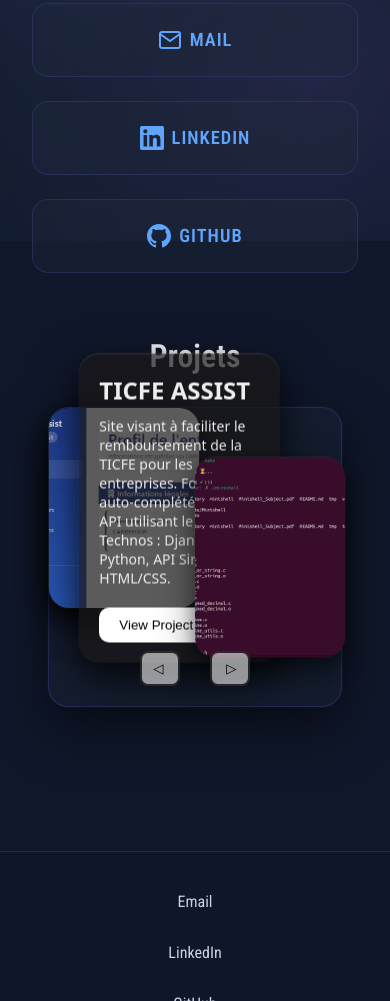
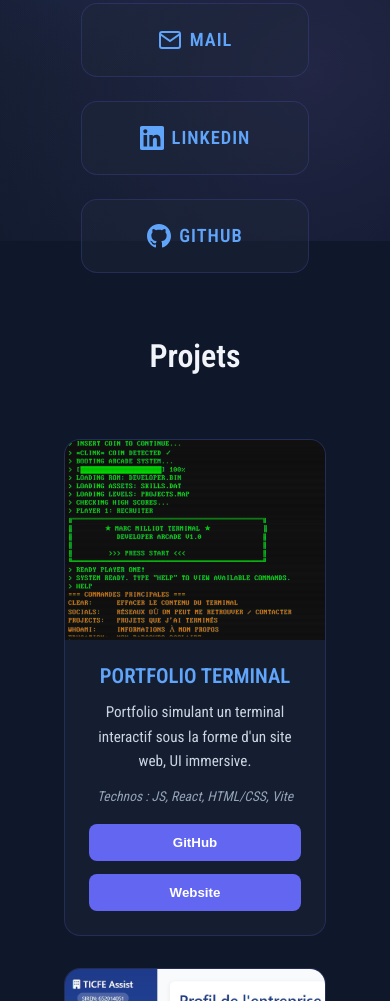
Before and after one commit to NaYruk/WebSite-Portfolio, a website built with Vite: page index.html in a window 390 px wide. Shown: the part 603-1604 px from the top of the page. Built offline with nearby package versions, Linux system fonts and the light colour scheme.

Commit message:
media querys OK, Responsive OK

```diff
--- a/index.html
+++ b/index.html
@@ -7,6 +7,7 @@
     <title>contact_project</title>
   </head>
   <body>
+    <!-- === HEADER === -->
     <header>
       <div class="photo">
         <img id="photo_img" src="/imgs/MilliotMarc.jpg" alt="profil_photo_img">
@@ -17,6 +18,8 @@
          Cherche un stage ou une alternance pour approfondir mes compétences et découvrir la collaboration en environnement professionnel.
       </p>
     </header>
+
+    <!-- === CONTACTS SECTION === -->
     <div class="Socials">
       <h2>Contacts</h2>
       <div class="cards-container">
@@ -41,8 +44,11 @@
         </a>
       </div>
     </div>
+
+    <!-- === PROJECTS SECTION === -->
     <div class="projects_caroussel">
       <h2>Projets</h2>
+      <!-- Carousel Desktop -->
       <div class="container">
         <div class="slide">
           <div
@@ -140,8 +146,69 @@
           <button class="next">▷</button>
         </div>
       </div>
+
+      <!-- === PROJECTS LIST (Mobile) === -->
+      <div class="projects-list">
+        <div class="project-card">
+          <div class="project-image" style="background-image: url('/imgs/TerminalInteractif.png');"></div>
+          <div class="project-info">
+            <h3>PORTFOLIO TERMINAL</h3>
+            <p>Portfolio simulant un terminal interactif sous la forme d'un site web, UI immersive.</p>
+            <p class="techs">Technos : JS, React, HTML/CSS, Vite</p>
+            <div class="project-links">
+              <a href="https://github.com/NaYruk/CV-Site" target="_blank" rel="noopener noreferrer">
+                <button>GitHub</button>
+              </a>
+              <a href="https://terminal-mmilliot.netlify.app/" target="_blank" rel="noopener noreferrer">
+                <button>Website</button>
+              </a>
+            </div>
+          </div>
+        </div>
+
+        <div class="project-card">
+          <div class="project-image" style="background-image: url('/imgs/TICFE_Picture.jpg');"></div>
+          <div class="project-info">
+            <h3>TICFE ASSIST</h3>
+            <p>Site visant à faciliter le remboursement de la TICFE pour les entreprises. Formulaire auto‑complété via une API utilisant le SIREN.</p>
+            <p class="techs">Technos : Django, Python, API Sirene, HTML/CSS</p>
+            <div class="project-links">
+              <a href="https://github.com/NaYruk/TICFE-ASSIST" target="_blank" rel="noopener noreferrer">
+                <button>GitHub</button>
+              </a>
+            </div>
+          </div>
+        </div>
+
+        <div class="project-card">
+          <div class="project-image" style="background-image: url('/imgs/MinishellPicture.png');"></div>
+          <div class="project-info">
+            <h3>MINISHELL</h3>
+            <p>Création d'un Shell en C, en se basant sur le fonctionnement de bash.</p>
+            <div class="project-links">
+              <a href="https://github.com/NaYruk/Minishell" target="_blank" rel="noopener noreferrer">
+                <button>GitHub</button>
+              </a>
+            </div>
+          </div>
+        </div>
+
+        <div class="project-card">
+          <div class="project-image" style="background-image: url('/imgs/irssiPicture.png');"></div>
+          <div class="project-info">
+            <h3>IRC</h3>
+            <p>IRC est une implémentation complète d'un serveur basé sur le protocole IRC 1459 permettant de communiquer entre clients du serveur.</p>
+            <div class="project-links">
+              <a href="https://github.com/NaYruk/IRC" target="_blank" rel="noopener noreferrer">
+                <button>GitHub</button>
+              </a>
+            </div>
+          </div>
+        </div>
+      </div>
     </div>
 
+    <!-- === FOOTER === -->
     <footer class="site-footer">
       <div class="footer-content">
         <div class="footer-links">
--- a/src/script.ts
+++ b/src/script.ts
@@ -1,7 +1,7 @@
 "use strict";
 
 document.addEventListener('DOMContentLoaded', () => {
-  // Carousel navigation
+  // === CAROUSEL NAVIGATION ===
   const next = document.querySelector(".next");
   const prev = document.querySelector(".prev");
 
@@ -23,7 +23,7 @@ document.addEventListener('DOMContentLoaded', () => {
     });
   }
 
-  // Scroll to top button
+  // === SCROLL TO TOP BUTTON ===
   const scrollTopBtn = document.getElementById('scrollTopBtn');
 
   if (scrollTopBtn) {
--- a/src/styles.css
+++ b/src/styles.css
@@ -1,8 +1,10 @@
+/* === FONTS === */
 @font-face {
     font-family: Roboto;
     src: url("/fonts/RobotoCondensed-VariableFont_wght.ttf");
 }
 
+/* === VARIABLES === */
 :root {
     --primary: #6366f1;
     --primary-light: #818cf8;
@@ -16,12 +18,14 @@
     --text-dim: #94a3b8;
 }
 
+/* === RESET === */
 * {
     box-sizing: border-box;
     margin: 0;
     padding: 0;
 }
 
+/* === BODY SETUP === */
 html, body {
     margin: 0;
     padding: 0;
@@ -58,6 +62,7 @@ body::before {
     50% { opacity: 0.8; }
 }
 
+/* === HEADER SECTION === */
 header {
     padding: 2rem 2rem 3rem;
     display: flex;
@@ -156,6 +161,7 @@ header p {
     text-shadow: 0 2px 4px rgba(0, 0, 0, 0.3);
 }
 
+/* === CONTACTS SECTION === */
 .Socials {
     padding: 1rem 2rem;
     display: flex;
@@ -234,6 +240,7 @@ header p {
     }
 }
 
+/* === CAROUSEL SECTION === */
 .projects_caroussel {
     padding: 3rem 2rem 4rem;
     text-align: center;
@@ -254,7 +261,7 @@ footer.projects_caroussel {
     align-items: center;
 }
 
-/* Carousel styles */
+/* Carousel Desktop */
 .container {
   position: relative;
   width: 100%;
@@ -461,78 +468,93 @@ footer.projects_caroussel {
   padding: 0 3px 0 0;
 }
 
-/* Responsive carousel */
-@media (max-width: 900px) {
-  .container {
-    width: 90%;
-    height: 350px;
+/* === PROJECTS LIST (Mobile) === */
+.projects-list {
+  display: none;
+  flex-direction: column;
+  gap: 2rem;
+  padding: 2rem;
+  max-width: 500px;
+  margin: 0 auto;
 }
 
-  .content .name {
-    font-size: 32px;
+.project-card {
+  background: rgba(30, 41, 59, 0.4);
+  backdrop-filter: blur(20px);
+  border: 1px solid rgba(99, 102, 241, 0.2);
+  border-radius: 16px;
+  overflow: hidden;
+  transition: all 0.3s ease;
 }
 
-  .item .content {
-    left: 50px;
-    width: 250px;
-  }
+.project-card:hover {
+  transform: translateY(-5px);
+  border-color: rgba(99, 102, 241, 0.5);
+  box-shadow: 0 20px 40px rgba(99, 102, 241, 0.2);
 }
 
-@media (max-width: 768px) {
-    header h1 {
-        font-size: 2rem;
+.project-image {
+  width: 100%;
+  height: 200px;
+  background-size: cover;
+  background-position: center;
 }
 
-    .photo {
-        width: 150px;
-        height: 150px;
+.project-info {
+  padding: 1.5rem;
+  color: var(--text-light);
 }
 
-    .cards-container {
-        grid-template-columns: 1fr;
-        max-width: 400px;
+.project-info h3 {
+  font-size: 1.3rem;
+  font-weight: 600;
+  margin-bottom: 0.8rem;
+  color: var(--accent);
 }
 
-    .card {
-        padding: 1.5rem;
-    }
+.project-info p {
+  font-size: 0.95rem;
+  color: var(--text-mid);
+  margin-bottom: 0.8rem;
+  line-height: 1.6;
 }
 
-@media (max-width: 600px) {
-  .container {
-    height: 300px;
+.project-info .techs {
+  font-size: 0.85rem;
+  color: var(--text-dim);
+  font-style: italic;
+  margin-bottom: 1rem !important;
 }
 
-  .container .slide .item {
-    width: 150px;
-    height: 200px;
+.project-links {
+  display: flex;
+  gap: 0.8rem;
+  flex-wrap: wrap;
 }
 
-  .content .name {
-    font-size: 24px;
+.project-links a {
+  flex: 1;
+  min-width: 100px;
 }
 
-  .content .des {
-    font-size: 14px;
+.project-links button {
+  width: 100%;
+  padding: 0.7rem 1rem;
+  background: var(--primary);
+  color: white;
+  border: none;
+  border-radius: 8px;
+  cursor: pointer;
+  font-weight: 600;
+  transition: all 0.3s ease;
 }
 
-  .item .content {
-    left: 30px;
-    width: 200px;
-  }
+.project-links button:hover {
+  background: var(--primary-light);
+  transform: scale(1.05);
 }
 
-@media (prefers-reduced-motion: reduce) {
-    *,
-    *::before,
-    *::after {
-        animation-duration: 0.01ms !important;
-        animation-iteration-count: 1 !important;
-        transition-duration: 0.01ms !important;
-    }
-}
-
-/* Site Footer */
+/* === FOOTER SECTION === */
 .site-footer {
   width: 100vw;
   position: relative;
@@ -612,7 +634,6 @@ footer.projects_caroussel {
   opacity: 0.8;
 }
 
-/* Scroll to top button */
 .scroll-to-top {
   position: fixed;
   bottom: 30px;
@@ -647,7 +668,51 @@ footer.projects_caroussel {
   visibility: visible;
 }
 
+/* === MEDIA QUERIES === */
+@media (max-width: 1000px) {
+  .cards-container {
+    display: flex;
+    flex-direction: column;
+    width: 70%;
+    transition: 2s;
+  }
+}
+
+@media (max-width: 900px) {
+  .container {
+    width: 90%;
+    height: 350px;
+  }
+
+  .content .name {
+    font-size: 32px;
+  }
+
+  .item .content {
+    left: 50px;
+    width: 250px;
+  }
+}
+
 @media (max-width: 768px) {
+    header h1 {
+        font-size: 2rem;
+    }
+
+    .photo {
+        width: 150px;
+        height: 150px;
+    }
+
+    .cards-container {
+        grid-template-columns: 1fr;
+        max-width: 400px;
+    }
+
+    .card {
+        padding: 1.5rem;
+    }
+
     .footer-links {
       flex-direction: column;
       gap: 1rem;
@@ -661,3 +726,77 @@ footer.projects_caroussel {
       font-size: 20px;
     }
 }
+
+@media (max-width: 600px) {
+  .container {
+    height: 300px;
+  }
+
+  .container .slide .item {
+    width: 150px;
+    height: 200px;
+  }
+
+  .content .name {
+    font-size: 24px;
+  }
+
+  .content .des {
+    font-size: 14px;
+  }
+
+  .item .content {
+    left: 30px;
+    width: 200px;
+  }
+}
+
+@media (prefers-reduced-motion: reduce) {
+    *,
+    *::before,
+    *::after {
+        animation-duration: 0.01ms !important;
+        animation-iteration-count: 1 !important;
+        transition-duration: 0.01ms !important;
+    }
+}
+
+@media (max-width: 910px) {
+  .container {
+    display: none;
+  }
+
+  .projects-list {
+    display: flex;
+  }
+}
+
+@media (max-width: 300px) {
+  .cards-container {
+    width: 100vw;
+    max-width: 100vw;
+    padding: 0;
+    margin: 0 calc(-50vw + 50%);
+    gap: 0;
+  }
+
+  .card {
+    width: 100vw;
+    margin: 0;
+    border-radius: 0;
+  }
+
+  .projects-list {
+    width: 100vw;
+    max-width: 100vw;
+    padding: 0;
+    margin: 0 calc(-50vw + 50%);
+    gap: 0;
+  }
+
+  .project-card {
+    width: 100vw;
+    margin: 0;
+    border-radius: 0;
+  }
+}
```
Lines whose indentation alone changed are shown as unchanged.
